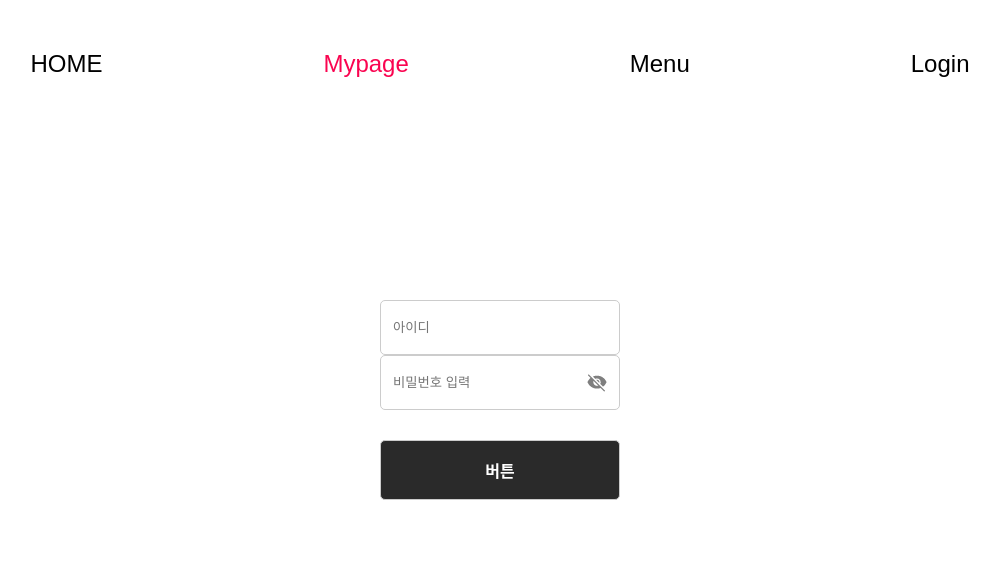
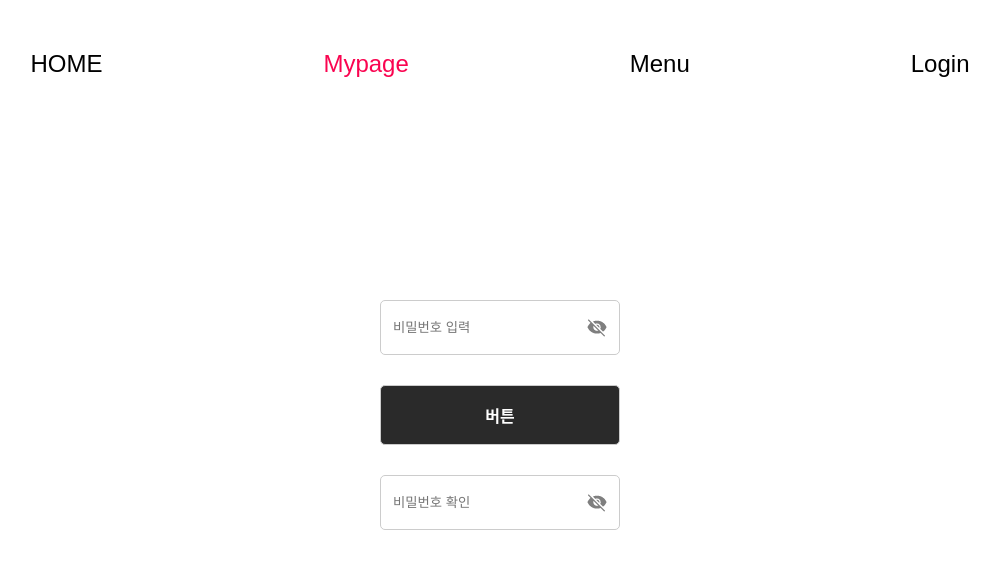
Before and after one commit to yeojinseok/smart_refrigerator, a React (Create React App) app: page /mypage in a window 1280 px wide. Shown: the top 568 px of the page, without its empty margins (140-1139 px from the left). Built offline with nearby package versions, Linux system fonts and the light colour scheme.

Commit message:
react-hook-form 로직 추가 과정

```diff
--- a/src/Components/SigninContainer.tsx
+++ b/src/Components/SigninContainer.tsx
@@ -25,33 +25,6 @@ const LoginContainer = styled.div`
 
 export function SigninContainer() {
   const [pwd, setPwd] = useState('')
-  const [confirmPwd, setConfirmPwd] = useState('')
-  const [error, setError] = useState(false)
-  const [message, setMessage] = useState('')
-
-  const checkPwd = () => {
-    console.log('check', pwd, confirmPwd)
-    if (pwd == confirmPwd) {
-      setError(false)
-    } else {
-      setError(true)
-    }
-  }
-
-  const inputRef = useRef<HTMLDivElement>(null)
-
-  const handleClickOutSide = (e: any) => {
-    if (inputRef) {
-      if (!inputRef.current.contains(e.target)) checkPwd()
-      else {
-        setError(false)
-      }
-    }
-  }
-
-  useEffect(() => {
-    document.addEventListener('mousedown', handleClickOutSide)
-  })
 
   function handlePwd(e: React.FormEvent<HTMLInputElement>) {
     const {
@@ -59,40 +32,19 @@ export function SigninContainer() {
     } = e
     setPwd(value)
   }
-  function handleConfirmPwd(e: React.FormEvent<HTMLInputElement>) {
-    const {
-      currentTarget: { value },
-    } = e
-    setConfirmPwd(value)
-  }
 
-  useEffect(() => {
-    if (error) {
-      setMessage('비밀번호가 같지 않습니다.')
-    } else {
-      setMessage('')
-    }
-  }, [error])
   return (
     <>
       <LoginWrapper>
         <LoginContainer>
-          <CunstomInput placeholder="아이디"></CunstomInput>
+          <CunstomInput register placeholder="아이디"></CunstomInput>
           <PwdInput
+            register
             value={pwd}
             onChange={handlePwd}
             placeholder="비밀번호 입력"
           />
           <Button color="black"> 버튼</Button>
-          {/* <PwdInput
-            onFocus={e => setError(false)}
-            onBlur={checkPwd}
-            refs={inputRef}
-            value={confirmPwd}
-            onChange={handleConfirmPwd}
-            placeholder="비밀번호 확인"
-          /> */}
-          {/* {message} */}
         </LoginContainer>
       </LoginWrapper>
     </>
--- /dev/null
+++ b/src/Components/SignupContainer.tsx
@@ -0,0 +1,108 @@
+import styled from 'styled-components'
+import { useForm } from 'react-hook-form'
+import { CunstomInput, PwdInput } from '../Layout/Input'
+import { useEffect, useRef, useState } from 'react'
+import { Button } from '../Layout/Button'
+const LoginWrapper = styled.div`
+  display: flex;
+  justify-content: center;
+  align-items: center;
+`
+
+const LoginContainer = styled.div`
+  display: flex;
+  flex-direction: column;
+  align-items: center;
+  justify-content: center;
+  color: black;
+`
+
+// const { register, handleSubmit } = useForm<IForm>()
+
+// const onValid = (data: IForm) => {
+//   history.push(`/search?keyword=${data.keyword}`)
+// }
+
+export function SignUpContainer() {
+  const { register, watch, handleSubmit } = useForm()
+  const onValid = (data: any) => {
+    console.log(data)
+  }
+  console.log(watch())
+  const [pwd, setPwd] = useState('')
+  const [confirmPwd, setConfirmPwd] = useState('')
+  const [error, setError] = useState(false)
+  const [message, setMessage] = useState('')
+
+  const checkPwd = () => {
+    console.log('check', pwd, confirmPwd)
+    if (pwd == confirmPwd) {
+      setError(false)
+    } else {
+      setError(true)
+    }
+  }
+
+  const inputRef = useRef<HTMLDivElement>(null)
+
+  const handleClickOutSide = (e: any) => {
+    if (inputRef) {
+      if (!inputRef.current.contains(e.target)) checkPwd()
+      else {
+        setError(false)
+      }
+    }
+  }
+
+  useEffect(() => {
+    document.addEventListener('mousedown', handleClickOutSide)
+  })
+
+  function handlePwd(e: React.FormEvent<HTMLInputElement>) {
+    const {
+      currentTarget: { value },
+    } = e
+    setPwd(value)
+  }
+  function handleConfirmPwd(e: React.FormEvent<HTMLInputElement>) {
+    const {
+      currentTarget: { value },
+    } = e
+    setConfirmPwd(value)
+  }
+
+  useEffect(() => {
+    if (error) {
+      setMessage('비밀번호가 같지 않습니다.')
+    } else {
+      setMessage('')
+    }
+  }, [error])
+  return (
+    <>
+      <LoginWrapper>
+        <form onSubmit={handleSubmit(onValid)}>
+          <LoginContainer>
+            <PwdInput
+              register={register}
+              value={pwd}
+              onChange={handlePwd}
+              placeholder="비밀번호 입력"
+            />
+            <Button color="black"> 버튼</Button>
+            <PwdInput
+              register={register}
+              onFocus={e => setError(false)}
+              onBlur={checkPwd}
+              refs={inputRef}
+              value={confirmPwd}
+              onChange={handleConfirmPwd}
+              placeholder="비밀번호 확인"
+            />
+            {message}
+          </LoginContainer>
+        </form>
+      </LoginWrapper>
+    </>
+  )
+}
--- a/src/Layout/Input.tsx
+++ b/src/Layout/Input.tsx
@@ -9,7 +9,6 @@ const InputContainer = styled(motion.div)`
   width: 240px;
   height: 55px;
   max-height: 55px;
-
 
   border-radius: 5px;
   padding: 10px;
@@ -42,6 +41,7 @@ export function PwdInput({
   value,
   placeholder,
   onBlur,
+  register,
 }: InputInterface) {
   const [passwordType, setPasswordType] = useState({
     type: 'password',
@@ -60,6 +60,7 @@ export function PwdInput({
   return (
     <>
       <InputContainer
+        {...register('Email')}
         ref={refs}
         transition={{ type: 'tween' }}
         whileHover="hover"
--- a/src/Route/signin.tsx
+++ b/src/Route/signin.tsx
@@ -1,4 +1,5 @@
 import { SigninContainer } from '../Components/SigninContainer'
+import { SignUpContainer } from '../Components/SignupContainer'
 
 const onSubmita = (event: React.FormEvent<HTMLFormElement>) => {
   console.log('비밀번호가짧아')
@@ -10,5 +11,5 @@ const onSubmita = (event: React.FormEvent<HTMLFormElement>) => {
 //   return <SigninContainer onSubmit={onSubmita}></SigninContainer>
 // }
 export function Signin() {
-  return <SigninContainer></SigninContainer>
+  return <SignUpContainer></SignUpContainer>
 }
--- a/src/TpyeInterface/Interface.ts
+++ b/src/TpyeInterface/Interface.ts
@@ -13,4 +13,5 @@ export interface InputInterface {
   value?: string
   placeholder?: string
   onBlur?: any
+  register: any
 }
```
